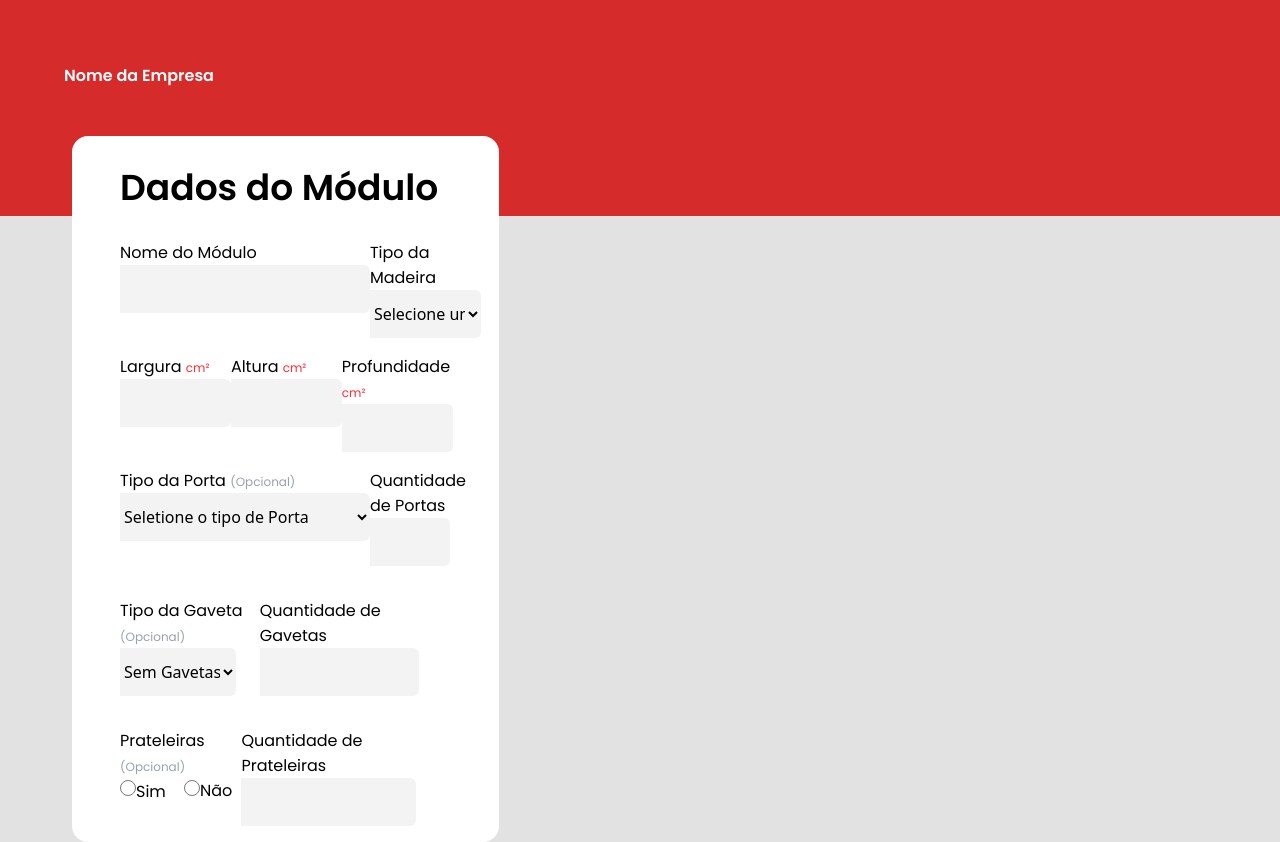
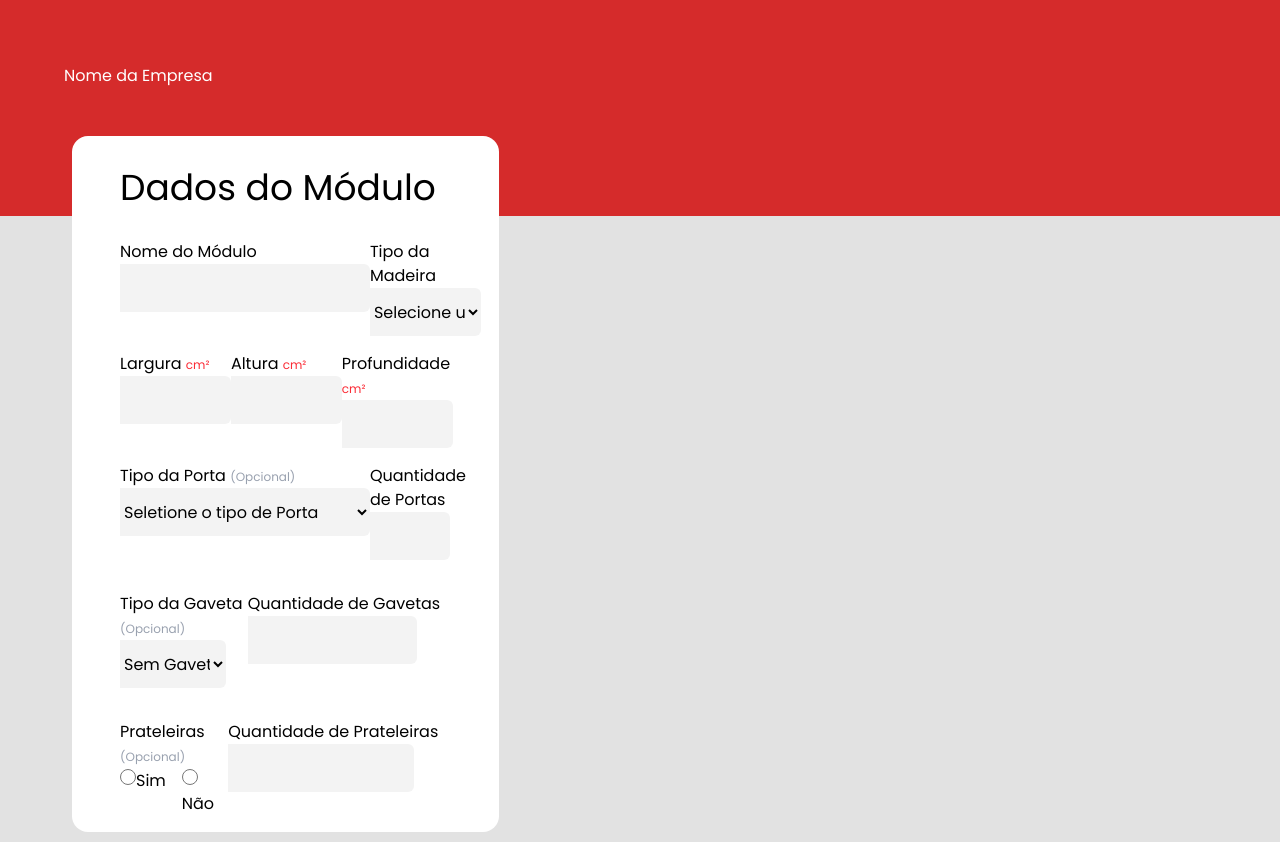
Before and after one commit to PedroXA/funiture-module-calculator, a React (Vite) app: page / in a window 1280 px wide. Built offline with nearby package versions, Linux system fonts and the light colour scheme.

Commit message:
del: Removido estilizações globais

```diff
--- a/src/index.css
+++ b/src/index.css
@@ -8,17 +8,9 @@
 
 body {
     background-color: var(--color-body-background);
+    font-family: "Poppins", sans-serif;
 }
 
-h1, h2, h3, h4, h5, h6, p, a {
-    font-family: "Poppins", sans-serif;
-    font-weight: 600;
-}
-
-label, span {
-    font-family: "Poppins", sans-serif;
-    font-weight: 400;
-}
 
 [disabled] {
         opacity: 0.6;
```
